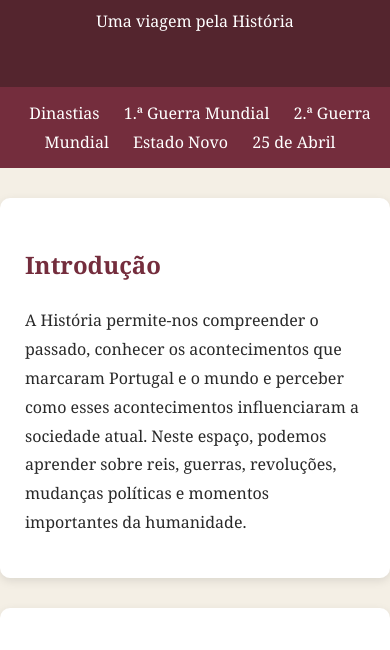
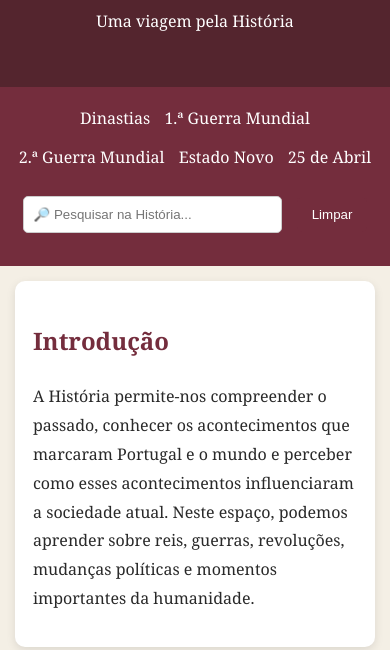
Before and after one commit to dianafmartins07-alt/Historia-Memoria, a plain HTML site: page index.html in a window 390 px wide. Shown: the part 186-836 px from the top of the page. Drawn offline with Linux system fonts and the light colour scheme.

Commit message:
Update index.html

```diff
--- a/index.html
+++ b/index.html
@@ -31,6 +31,31 @@ nav a {
     color: white;
     margin: 10px;
     text-decoration: none;
+}
+
+nav a:hover {
+    text-decoration: underline;
+}
+
+.pesquisa {
+    margin-top: 15px;
+}
+
+.pesquisa input {
+    width: 250px;
+    max-width: 70%;
+    padding: 10px;
+    border-radius: 5px;
+    border: 1px solid #ccc;
+}
+
+.pesquisa button {
+    margin: 5px;
+}
+
+#resultadoPesquisa {
+    color: white;
+    margin-top: 10px;
 }
 
 section {
@@ -107,6 +132,21 @@ footer {
     padding: 20px;
 }
 
+@media (max-width: 600px) {
+    nav a {
+        display: inline-block;
+        margin: 5px;
+    }
+
+    section {
+        margin: 15px;
+        padding: 18px;
+    }
+
+    .pesquisa input {
+        width: 65%;
+    }
+}
 </style>
 </head>
 
@@ -123,17 +163,33 @@ footer {
 <a href="#guerra2">2.ª Guerra Mundial</a>
 <a href="#estado">Estado Novo</a>
 <a href="#abril">25 de Abril</a>
+
+<div class="pesquisa">
+    <input
+        type="text"
+        id="search"
+        placeholder="🔎 Pesquisar na História..."
+        oninput="pesquisar()"
+    >
+
+    <button onclick="limparPesquisa()">Limpar</button>
+
+    <p id="resultadoPesquisa"></p>
+</div>
 </nav>
 
 <section>
 <h2>Introdução</h2>
+
 <p>A História permite-nos compreender o passado, conhecer os acontecimentos que marcaram Portugal e o mundo e perceber como esses acontecimentos influenciaram a sociedade atual. Neste espaço, podemos aprender sobre reis, guerras, revoluções, mudanças políticas e momentos importantes da humanidade.</p>
 </section>
 
 <section id="dinastias">
+
 <h2>As Dinastias Portuguesas</h2>
 
 <h3>1.ª Dinastia — Dinastia de Borgonha (1143–1383)</h3>
+
 <p>A primeira dinastia portuguesa começou com D. Afonso Henriques, considerado o primeiro rei de Portugal. Durante este período, Portugal conquistou a sua independência, expandiu o território e consolidou-se como reino.</p>
 
 <h3>D. Afonso Henriques</h3>
@@ -164,6 +220,7 @@ footer {
 <p>D. Fernando foi o último rei da primeira dinastia. A sua morte provocou uma crise de sucessão que levou à Revolução de 1383–1385.</p>
 
 <h3>2.ª Dinastia — Dinastia de Avis (1385–1580)</h3>
+
 <p>A segunda dinastia começou com D. João I, após a crise de 1383–1385. Este período foi marcado pela consolidação da independência, pelos Descobrimentos portugueses e pela expansão marítima.</p>
 
 <h3>D. João I</h3>
@@ -191,6 +248,7 @@ footer {
 <p>D. Henrique foi o último rei da segunda dinastia. A sua morte, em 1580, originou uma disputa pelo trono português.</p>
 
 <h3>3.ª Dinastia — Dinastia Filipina (1580–1640)</h3>
+
 <p>A terceira dinastia começou quando Filipe II de Espanha se tornou Filipe I de Portugal. Portugal passou a estar governado pelos reis espanhóis, embora inicialmente mantivesse algumas instituições próprias.</p>
 
 <h3>Filipe I</h3>
@@ -203,6 +261,7 @@ footer {
 <p>O aumento dos impostos e a perda de influência portuguesa contribuíram para o descontentamento da população.</p>
 
 <h3>4.ª Dinastia — Dinastia de Bragança (1640–1910)</h3>
+
 <p>A quarta dinastia começou com a Restauração da Independência, em 1640, quando Portugal voltou a ter um rei português.</p>
 
 <h3>D. João IV</h3>
@@ -246,9 +305,11 @@ footer {
 
 <h3>D. Manuel II</h3>
 <p>D. Manuel II foi o último rei de Portugal. A monarquia terminou com a Revolução de 5 de Outubro de 1910, que instaurou a República.</p>
+
 </section>
 
 <section id="guerra1">
+
 <h2>1.ª Guerra Mundial (1914–1918)</h2>
 
 <p>A Primeira Guerra Mundial foi um dos conflitos mais devastadores da História. Envolveu várias potências mundiais e provocou milhões de mortos, transformando profundamente a Europa.</p>
@@ -259,7 +320,9 @@ footer {
 <p>O assassinato do arquiduque Francisco Fernando da Áustria, em Sarajevo, em 28 de junho de 1914, desencadeou a crise que levou à guerra.</p>
 
 <h3>Os países envolvidos</h3>
+
 <p>As principais potências dividiram-se em dois grupos:</p>
+
 <ul>
 <li>Aliados: França, Reino Unido, Rússia e, mais tarde, Estados Unidos.</li>
 <li>Potências Centrais: Alemanha, Áustria-Hungria, Império Otomano e Bulgária.</li>
@@ -272,6 +335,7 @@ footer {
 <p>A guerra terminou em 11 de novembro de 1918, com o armistício. O Tratado de Versalhes, assinado em 1919, impôs duras condições à Alemanha.</p>
 
 <h3>Consequências</h3>
+
 <ul>
 <li>Milhões de mortos e feridos.</li>
 <li>Destruição de cidades e territórios.</li>
@@ -280,9 +344,11 @@ footer {
 <li>Crises económicas e políticas.</li>
 <li>Condições que contribuíram para a Segunda Guerra Mundial.</li>
 </ul>
+
 </section>
 
 <section id="guerra2">
+
 <h2>2.ª Guerra Mundial (1939–1945)</h2>
 
 <p>A Segunda Guerra Mundial foi um conflito global que envolveu grande parte do mundo. Começou em 1939 e terminou em 1945, causando enorme destruição e milhões de vítimas.</p>
@@ -294,6 +360,7 @@ footer {
 <p>Em 1 de setembro de 1939, a Alemanha invadiu a Polónia. Dois dias depois, o Reino Unido e a França declararam guerra à Alemanha.</p>
 
 <h3>Os principais grupos</h3>
+
 <ul>
 <li>Aliados: Reino Unido, França, União Soviética, Estados Unidos e outros países.</li>
 <li>Eixo: Alemanha, Itália e Japão.</li>
@@ -309,6 +376,7 @@ footer {
 <p>A guerra na Europa terminou em maio de 1945, após a derrota da Alemanha nazi. O Japão capitulou em setembro de 1945, depois dos bombardeamentos atómicos de Hiroshima e Nagasaki e da entrada da União Soviética na guerra contra o Japão.</p>
 
 <h3>Consequências</h3>
+
 <ul>
 <li>Milhões de mortos.</li>
 <li>Destruição de cidades e infraestruturas.</li>
@@ -317,9 +385,11 @@ footer {
 <li>Descolonização de vários territórios.</li>
 <li>Julgamentos de criminosos de guerra.</li>
 </ul>
+
 </section>
 
 <section id="estado">
+
 <h2>Estado Novo (1933–1974)</h2>
 
 <p>O Estado Novo foi um regime político autoritário que governou Portugal durante mais de quatro décadas. Foi liderado por António de Oliveira Salazar e, posteriormente, por Marcelo Caetano.</p>
@@ -328,6 +398,7 @@ footer {
 <p>Em 1933 foi aprovada uma nova Constituição, que estabeleceu oficialmente o Estado Novo. O regime limitava as liberdades individuais e concentrava o poder no governo.</p>
 
 <h3>Características</h3>
+
 <ul>
 <li>Ditadura autoritária.</li>
 <li>Censura à imprensa, livros, rádio e outros meios de comunicação.</li>
@@ -350,14 +421,17 @@ footer {
 
 <h3>O fim do regime</h3>
 <p>O Estado Novo terminou com a Revolução de 25 de Abril de 1974, que instaurou a democracia e abriu caminho à descolonização.</p>
+
 </section>
 
 <section id="abril">
+
 <h2>25 de Abril de 1974 — Revolução dos Cravos</h2>
 
 <p>A Revolução de 25 de Abril foi um acontecimento fundamental na História de Portugal. Terminou a ditadura do Estado Novo e iniciou a construção de uma democracia.</p>
 
 <h3>As causas</h3>
+
 <ul>
 <li>Falta de liberdade política.</li>
 <li>Censura.</li>
@@ -377,6 +451,7 @@ footer {
 <p>Marcelo Caetano entregou o poder e o regime terminou. A revolução ficou conhecida como Revolução dos Cravos por ter sido realizada de forma relativamente pacífica.</p>
 
 <h3>Consequências</h3>
+
 <ul>
 <li>Fim da censura.</li>
 <li>Liberdade de expressão.</li>
@@ -388,28 +463,37 @@ footer {
 <li>Constituição de 1976.</li>
 <li>Instalação da democracia em Portugal.</li>
 </ul>
+
 </section>
 
-<section>
+<section id="comentariosSection">
+
 <h2>Comentários</h2>
 
 <input type="text" id="nome" placeholder="O teu nome">
+
 <textarea id="comentario" placeholder="Escreve um comentário"></textarea>
+
 <button onclick="adicionarComentario()">Enviar comentário</button>
 
 <div id="comentarios"></div>
+
 </section>
 
-<section>
+<section id="edicaoSection">
+
 <h2>Área de edição</h2>
 
 <p>Introduz o PIN para desbloquear a edição direta do site.</p>
 
 <button onclick="editar()">🔓 Editar o site</button>
+
 <button onclick="terminarEdicao()">🔒 Terminar edição</button>
+
 <button onclick="guardarEdicao()">💾 Guardar alterações</button>
 
 <p id="estadoEdicao"></p>
+
 </section>
 
 <footer>
@@ -428,61 +512,143 @@ const secoesHistoricas = [
     "abril"
 ];
 
+/* PESQUISA */
+
 function pesquisar() {
-    const termo = document.getElementById("search").value.toLowerCase();
+
+    const termo = document.getElementById("search").value
+        .toLowerCase()
+        .trim();
+
+    let resultados = 0;
 
     secoesHistoricas.forEach(id => {
+
         const secao = document.getElementById(id);
 
         if (secao) {
-            secao.style.display =
-                secao.innerText.toLowerCase().includes(termo) ? "" : "none";
+
+            const texto = secao.innerText.toLowerCase();
+
+            if (termo === "" || texto.includes(termo)) {
+
+                secao.style.display = "";
+                resultados++;
+
+            } else {
+
+                secao.style.display = "none";
+
+            }
+
         }
+
     });
+
+    const resultado = document.getElementById("resultadoPesquisa");
+
+    if (termo === "") {
+
+        resultado.textContent = "";
+
+    } else if (resultados === 0) {
+
+        resultado.textContent = "Não foram encontrados resultados.";
+
+    } else {
+
+        resultado.textContent =
+            "Encontrámos " + resultados +
+            " secção(ões) relacionada(s) com a tua pesquisa.";
+
+    }
+
 }
 
+/* LIMPAR PESQUISA */
+
+function limparPesquisa() {
+
+    document.getElementById("search").value = "";
+
+    pesquisar();
+
+}
+
+/* COMENTÁRIOS */
+
 function adicionarComentario() {
+
     const nome = document.getElementById("nome").value.trim();
+
     const texto = document.getElementById("comentario").value.trim();
 
     if (!nome || !texto) {
+
         alert("Preenche o nome e o comentário.");
+
         return;
+
     }
 
-    const comentarios = JSON.parse(localStorage.getItem("comentarios") || "[]");
+    const comentarios = JSON.parse(
+        localStorage.getItem("comentarios") || "[]"
+    );
 
     comentarios.push({
         nome: nome,
         texto: texto
     });
 
-    localStorage.setItem("comentarios", JSON.stringify(comentarios));
+    localStorage.setItem(
+        "comentarios",
+        JSON.stringify(comentarios)
+    );
 
     document.getElementById("nome").value = "";
+
     document.getElementById("comentario").value = "";
 
     mostrarComentarios();
+
 }
 
+/* MOSTRAR COMENTÁRIOS */
+
 function mostrarComentarios() {
-    const comentarios = JSON.parse(localStorage.getItem("comentarios") || "[]");
+
+    const comentarios = JSON.parse(
+        localStorage.getItem("comentarios") || "[]"
+    );
+
     const caixa = document.getElementById("comentarios");
 
     caixa.innerHTML = "";
 
     comentarios.forEach(c => {
+
         const div = document.createElement("div");
+
         div.className = "comment";
+
         div.textContent = c.nome + ": " + c.texto;
+
         caixa.appendChild(div);
+
     });
+
 }
 
+/* EDITAR SITE COM PIN */
+
 function editar() {
+
     if (modoEdicao) {
+
         alert("O modo de edição já está ativado.");
+
         return;
+
     }
 
     const pin = prompt("Introduz o PIN para editar o site:");
@@ -490,18 +656,25 @@ function editar() {
     if (pin === null) return;
 
     if (pin !== "5580") {
+
         alert("PIN incorreto! Não podes editar o site.");
+
         return;
+
     }
 
     modoEdicao = true;
 
     secoesHistoricas.forEach(id => {
+
         const secao = document.getElementById(id);
 
         if (secao) {
+
             secao.contentEditable = "true";
+
         }
+
     });
 
     document.body.classList.add("modo-edicao");
@@ -510,22 +683,33 @@ function editar() {
         "✏️ MODO DE EDIÇÃO ATIVADO — Podes clicar nos textos e editá-los diretamente.";
 
     alert("PIN correto! Modo de edição ativado.");
+
 }
 
+/* TERMINAR EDIÇÃO */
+
 function terminarEdicao() {
+
     if (!modoEdicao) {
+
         alert("O modo de edição não está ativado.");
+
         return;
+
     }
 
     guardarEdicao();
 
     secoesHistoricas.forEach(id => {
+
         const secao = document.getElementById(id);
 
         if (secao) {
+
             secao.contentEditable = "false";
+
         }
+
     });
 
     modoEdicao = false;
@@ -536,57 +720,91 @@ function terminarEdicao() {
         "🔒 Modo de edição terminado. Alterações guardadas.";
 
     alert("Edição terminada!");
+
 }
 
+/* GUARDAR ALTERAÇÕES */
+
 function guardarEdicao() {
+
     if (!modoEdicao) {
+
         alert("Tens de introduzir o PIN 5580 antes de guardar.");
+
         return;
+
     }
 
     const conteudos = {};
 
     secoesHistoricas.forEach(id => {
+
         const secao = document.getElementById(id);
 
         if (secao) {
+
             conteudos[id] = secao.innerHTML;
+
         }
+
     });
 
-    localStorage.setItem("conteudoEditado", JSON.stringify(conteudos));
+    localStorage.setItem(
+        "conteudoEditado",
+        JSON.stringify(conteudos)
+    );
 
     document.getElementById("estadoEdicao").textContent =
         "💾 Alterações guardadas automaticamente!";
+
 }
 
+/* GUARDAR AUTOMATICAMENTE QUANDO ESCREVES */
+
 document.addEventListener("input", function() {
+
     if (modoEdicao) {
+
         guardarEdicao();
+
     }
+
 });
 
+/* CARREGAR SITE */
+
 window.onload = function() {
+
     mostrarComentarios();
 
     const guardado = localStorage.getItem("conteudoEditado");
 
     if (guardado) {
+
         try {
+
             const conteudos = JSON.parse(guardado);
 
             secoesHistoricas.forEach(id => {
+
                 const secao = document.getElementById(id);
 
                 if (secao && conteudos[id]) {
+
                     secao.innerHTML = conteudos[id];
+
                 }
+
             });
 
         } catch (erro) {
+
             console.error("Erro ao carregar alterações:", erro);
+
         }
+
     }
+
 };
 
 </script>
```
